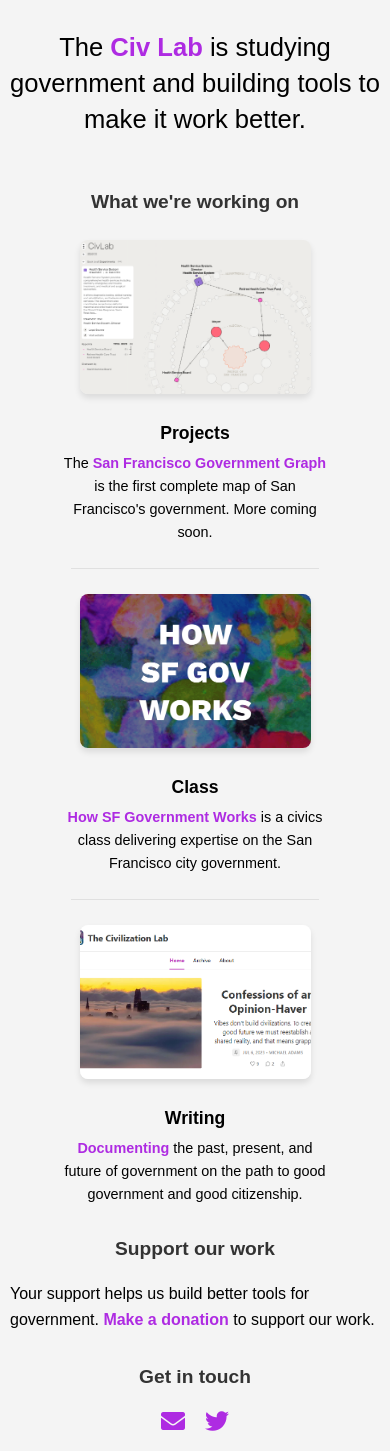
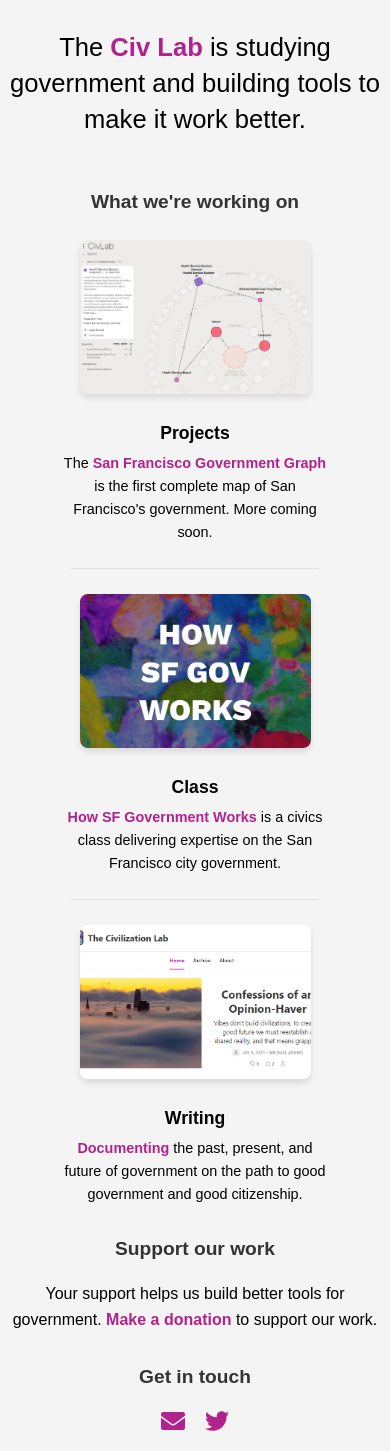
Before and after one commit to m-atoms/civlab-org, a plain HTML site: page index.html in a window 390 px wide. Drawn offline with Linux system fonts and the light colour scheme.

Commit message:
update styling

```diff
--- a/styles.css
+++ b/styles.css
@@ -21,7 +21,7 @@ h1 {
 }
 
 .civ-lab {
-    color: #ae2be2;
+    color: #b2228c;
     font-weight: bold;
 }
 
@@ -140,22 +140,23 @@ h1 {
 
 /* Styles for links */
 a {
-    color: #ae2be2;
-    font-weight: 600;
-    text-decoration: none;
+    color: #b2228c !important;
+    font-weight: 600 !important;
+    text-decoration: none !important;
 }
 
 a:hover {
-    text-decoration: underline;
+    text-decoration: underline !important;
 }
 
 .contact-link {
     font-size: 1.5em;
-    color: #ae2be2;
+    color: #b2228c;
 }
 
 .contact-link:hover {
-    color: #8a23b5;
+    /* Darken the primary color by 20% for hover state to create visual feedback */
+    color: #8c1b70;
 }
 
 /* ensure inline links don't disrupt text flow */
@@ -256,6 +257,10 @@ a:hover {
         font-size: 0.9em;
     }
 
+    .donation-section {
+        text-align: center;
+    }
+
     .contact-section {
         flex-direction: column;
         align-items: center; /* Center align the contact section */
@@ -286,3 +291,13 @@ a:hover {
 .back-to-home a:hover {
     text-decoration: underline;
 }
+
+.other-ways-to-give {
+    text-align: center;
+    margin: 2rem 0;
+}
+
+.other-ways-to-give a {
+    color: inherit;
+    text-decoration: underline;
+}
```
Also changed, not shown: donate.html (+6 -1 lines).
